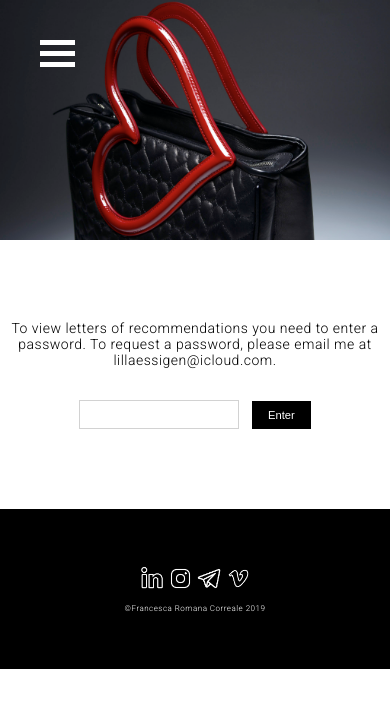
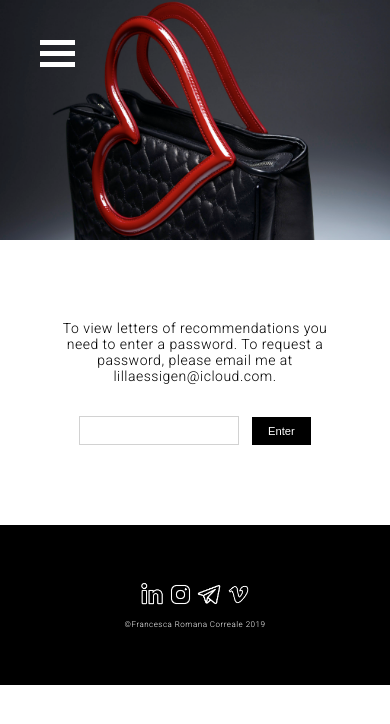
Before and after one commit to emeliesidesio/romana-correale, a React (Create React App) app: page /login in a window 390 px wide. Shown: the top 724 px of the page. Built offline with nearby package versions, Linux system fonts and the light colour scheme.

Commit message:
login mobile view update

```diff
--- a/src/pages/login/index.scss
+++ b/src/pages/login/index.scss
@@ -38,6 +38,6 @@
 
 @media (min-width: 320px) and (max-width: 767px) {
   .loginText {
-    width: 25rem;
+    width: 18rem;
   }
 }
```
